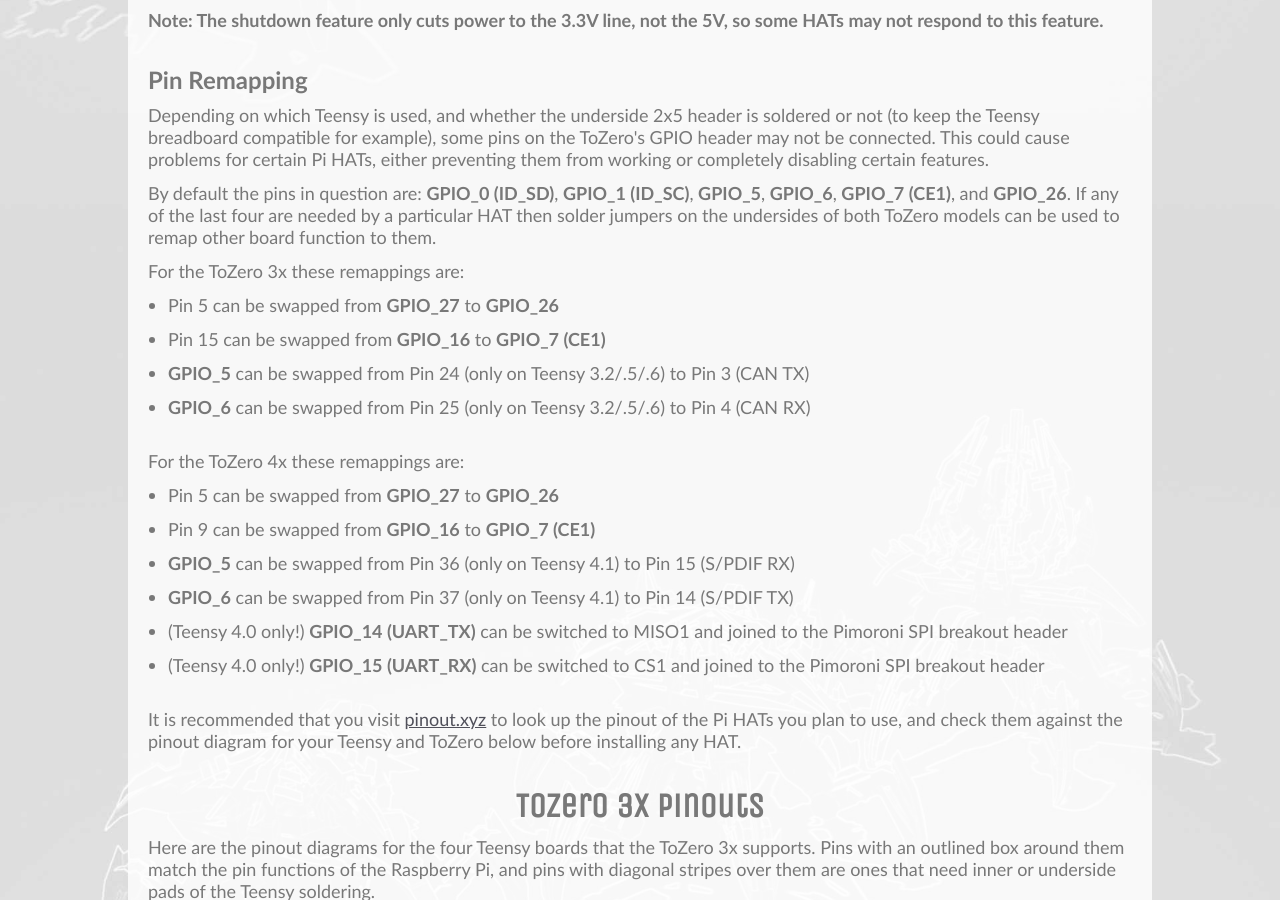
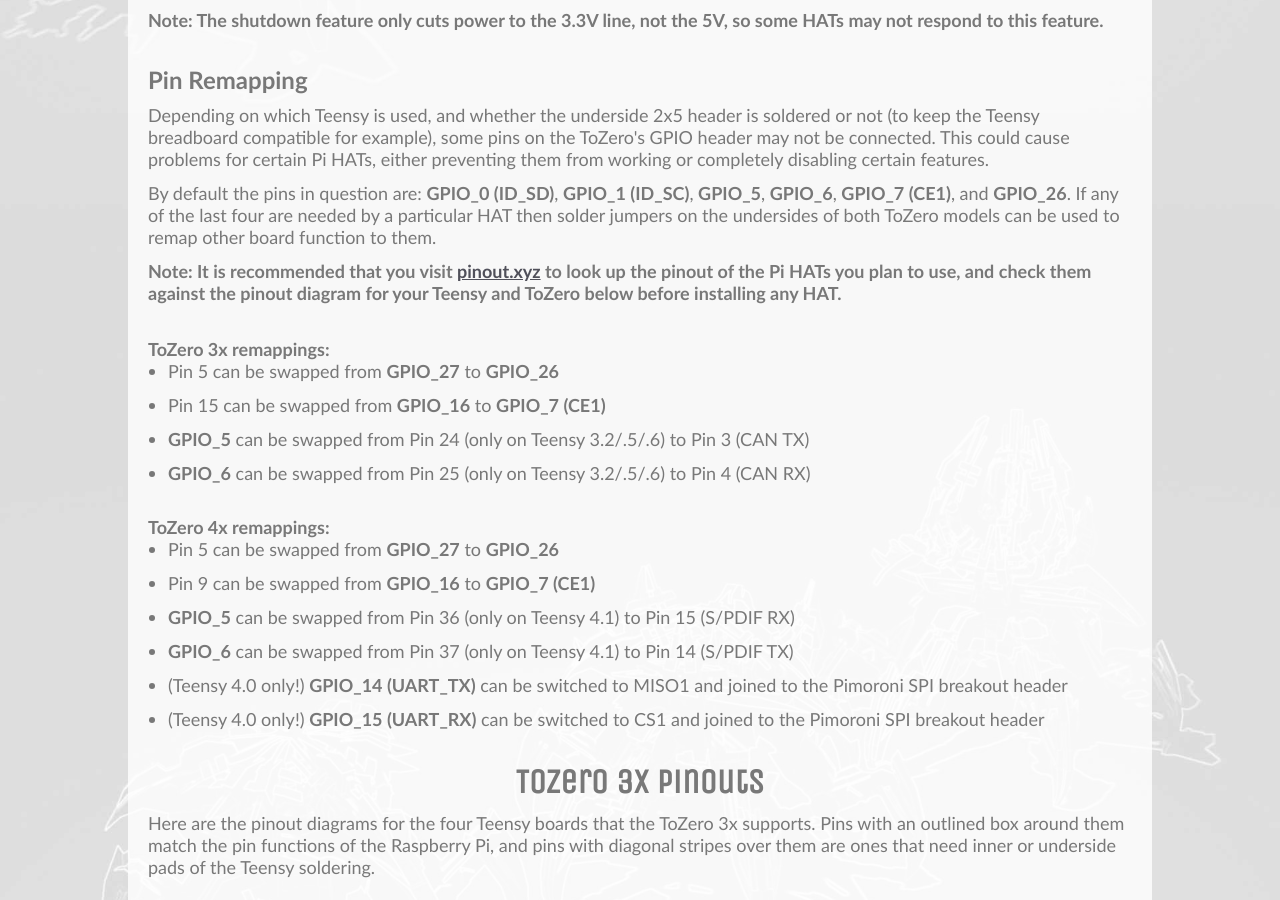
Before and after one commit to christophertmparrott/christophertmparrott.github.io, a Jekyll site: the page built from products/tozero/index.html, in a window 1280 px wide and 900 px high, scrolled down 3119 px. Built offline with Jekyll 4.4.1, drawn with Linux system fonts in a browser that asks for light colours; some web fonts are replaced.

Commit message:
Style tweak

```diff
--- a/products/tozero/index.html
+++ b/products/tozero/index.html
@@ -71,7 +71,10 @@ description: An overview of the ToZero adapter boards
 
 				<p>By default the pins in question are: <b>GPIO_0 (ID_SD)</b>, <b>GPIO_1 (ID_SC)</b>, <b>GPIO_5</b>, <b>GPIO_6</b>, <b>GPIO_7 (CE1)</b>, and <b>GPIO_26</b>. If any of the last four are needed by a particular HAT then solder jumpers on the undersides of both ToZero models can be used to remap other board function to them.</p>
 
-				<p>For the ToZero 3x these remappings are:</p>
+				<p><b>Note: It is recommended that you visit <a href="pinout.xyz" target="_blank">pinout.xyz</a> to look up the pinout of the Pi HATs you plan to use, and check them against the pinout diagram for your Teensy and ToZero below before installing any HAT.</b></p>
+				<br />
+
+				<h4>ToZero 3x remappings:</h4>
 				<ul>
 					<li>Pin 5 can be swapped from <b>GPIO_27</b> to <b>GPIO_26</b></li>
 					<li>Pin 15 can be swapped from <b>GPIO_16</b> to <b>GPIO_7 (CE1)</b></li>
@@ -79,7 +82,7 @@ description: An overview of the ToZero adapter boards
 					<li><b>GPIO_6</b> can be swapped from Pin 25 (only on Teensy 3.2/.5/.6) to Pin 4 (CAN RX)</li>
 				</ul>
 
-				<p>For the ToZero 4x these remappings are:</p>
+				<h4>ToZero 4x remappings:</h4>
 				<ul>
 					<li>Pin 5 can be swapped from <b>GPIO_27</b> to <b>GPIO_26</b></li>
 					<li>Pin 9 can be swapped from <b>GPIO_16</b> to <b>GPIO_7 (CE1)</b></li>
@@ -88,10 +91,6 @@ description: An overview of the ToZero adapter boards
 					<li>(Teensy 4.0 only!) <b>GPIO_14 (UART_TX)</b> can be switched to MISO1 and joined to the Pimoroni SPI breakout header
 					<li>(Teensy 4.0 only!) <b>GPIO_15 (UART_RX)</b> can be switched to CS1 and joined to the Pimoroni SPI breakout header
 				</ul>
-
-				<p>It is recommended that you visit <a href="pinout.xyz" target="_blank">pinout.xyz</a> to look up the pinout of the Pi HATs you plan to use, and check them against the pinout diagram for your Teensy and ToZero below before installing any HAT.</p>
-				<br />
-
 
 				<h2>ToZero 3x Pinouts</h2>
 
```
